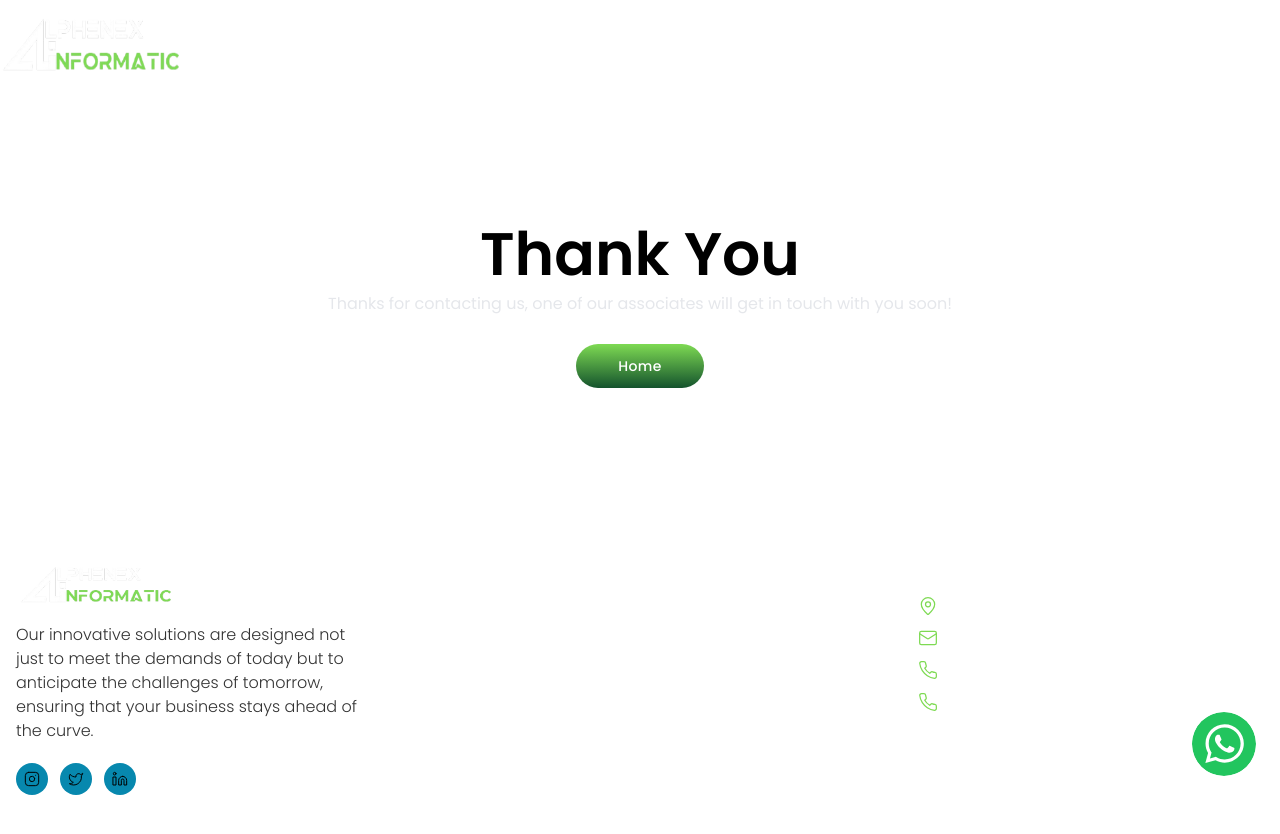
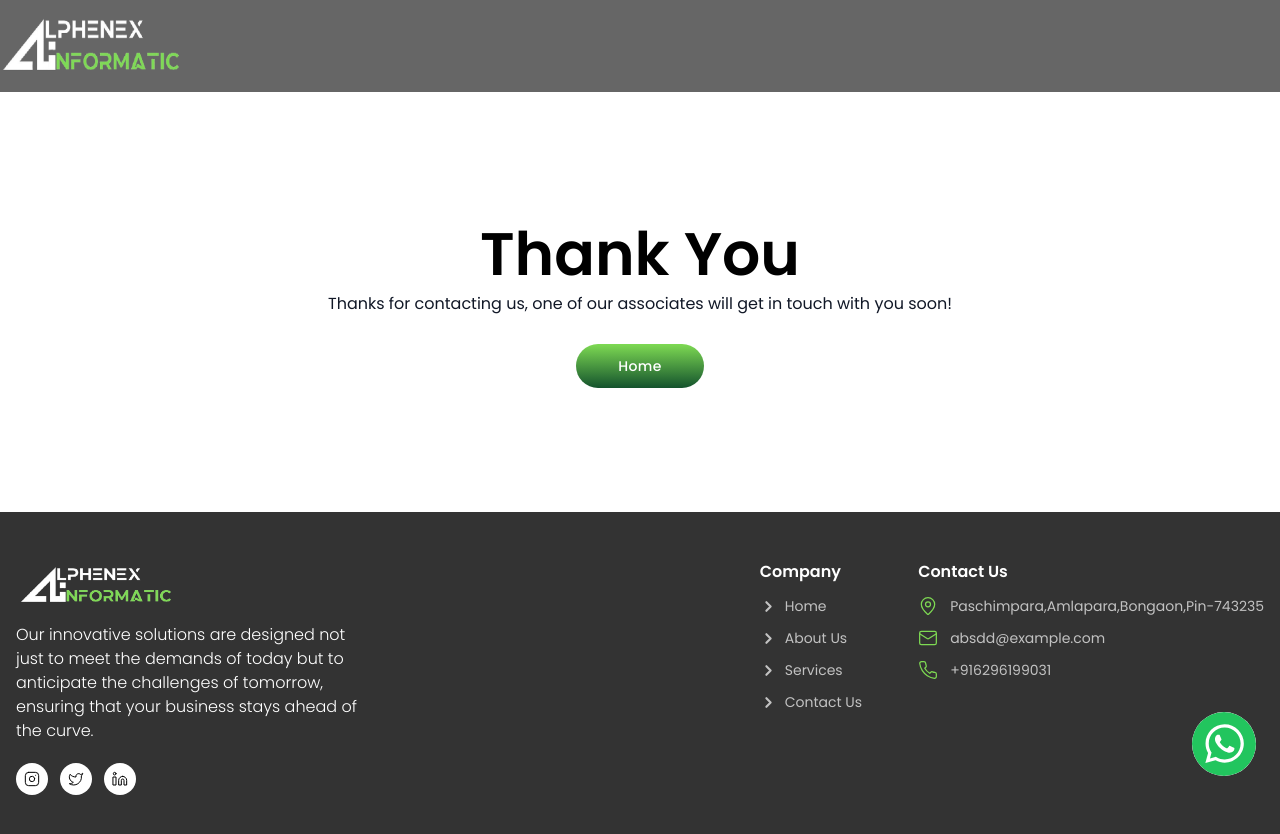
Before and after one commit to remeessalam/alphenex, a React (Create React App) app: page /thank-you in a window 1280 px wide. Shown: the top 834 px of the page. Built offline with nearby package versions, Linux system fonts and the light colour scheme.

Commit message:
thank you page theme changed

```diff
--- a/src/pages/ThankYou.jsx
+++ b/src/pages/ThankYou.jsx
@@ -15,7 +15,7 @@ const ThankYou = () => {
   return (
     <>
       <div className="h-[calc(100vh-18rem)] flex flex-col items-center justify-center">
-        <div className="py-4 sticky top-0 w-full bg-secondary/60 backdrop-blur-md z-50 text-white">
+        <div className="py-4 sticky top-0 w-full bg-black/60 backdrop-blur-md z-50 text-white">
           <div className="wrapper flex justify-between items-center gap-10">
             <div className="flex justify-between items-center gap-20 w-full pl-[1rem] lg:pl-0">
               <Link smooth={true} to="/" className="cursor-pointer">
@@ -33,7 +33,7 @@ const ThankYou = () => {
         </div>
         <div className="wrapper flex flex-col items-center justify-center h-full">
           <h1 className="heading-1">Thank You</h1>
-          <p className="text-center text-gray-200 text-sm md:text-base text-balance">
+          <p className="text-center text-gray-900 text-sm md:text-base text-balance">
             Thanks for contacting us, one of our associates will get in touch
             with you soon!
           </p>
@@ -45,7 +45,7 @@ const ThankYou = () => {
           </Link>
         </div>
       </div>
-      <div className="py-[3rem]">
+      <div className="py-[3rem] bg-black/80">
         <div className="wrapper flex lg:flex-row flex-col gap-7 sm:gap-14 justify-between">
           <div className="">
             <img
@@ -56,7 +56,7 @@ const ThankYou = () => {
               className="w-[10rem]"
               alt="logo"
             />
-            <p className="desc text-sm max-w-[22rem] mt-3">
+            <p className="desc text-sm max-w-[22rem] mt-3 !text-white">
               Our innovative solutions are designed not just to meet the demands
               of today but to anticipate the challenges of tomorrow, ensuring
               that your business stays ahead of the curve.
@@ -64,19 +64,19 @@ const ThankYou = () => {
             <div className="flex items-center gap-3 mt-5">
               <Link
                 to={companyDetails.instagram}
-                className="w-[2rem] h-[2rem] rounded-full p-2 bg-[#0788AE] hover:bg-tertiary hover:-translate-y-1 transition-all duration-300 flex justify-center items-center"
+                className="w-[2rem] h-[2rem] rounded-full p-2 hover:text-white bg-white hover:bg-tertiary hover:-translate-y-1 transition-all duration-300 flex justify-center items-center"
               >
                 <Instagram strokeWidth={1.5} size={20} />
               </Link>
               <Link
                 to={companyDetails.twitter}
-                className="w-[2rem] h-[2rem] rounded-full p-2 bg-[#0788AE] hover:bg-tertiary hover:-translate-y-1 transition-all duration-300 flex justify-center items-center"
+                className="w-[2rem] h-[2rem] rounded-full p-2 hover:text-white  bg-white hover:bg-tertiary hover:-translate-y-1 transition-all duration-300 flex justify-center items-center"
               >
                 <Twitter strokeWidth={1.5} size={20} />
               </Link>
               <Link
                 to={companyDetails.linkedin}
-                className="w-[2rem] h-[2rem] rounded-full p-2 bg-[#0788AE] hover:bg-tertiary hover:-translate-y-1 transition-all duration-300 flex justify-center items-center"
+                className="w-[2rem] h-[2rem] rounded-full p-2 hover:text-white bg-white hover:bg-tertiary hover:-translate-y-1 transition-all duration-300 flex justify-center items-center"
               >
                 <Linkedin strokeWidth={1.5} size={20} />
               </Link>
@@ -136,7 +136,7 @@ const ThankYou = () => {
                     <span className="text-sm">{companyDetails.phone}</span>
                   </Link>
                 </li>
-                <li>
+                {/* <li>
                   <Link
                     to={`tel:${companyDetails.phone2}`}
                     className="flex gap-3 text-white/70 hover:text-primary transition-colors duration-200"
@@ -148,7 +148,7 @@ const ThankYou = () => {
                     />{" "}
                     <span className="text-sm">{companyDetails.phone2}</span>
                   </Link>
-                </li>
+                </li> */}
               </ul>
             </div>
           </div>
```
Also changed, not shown: 1 other file (tests, documents, lock files or other folders).
